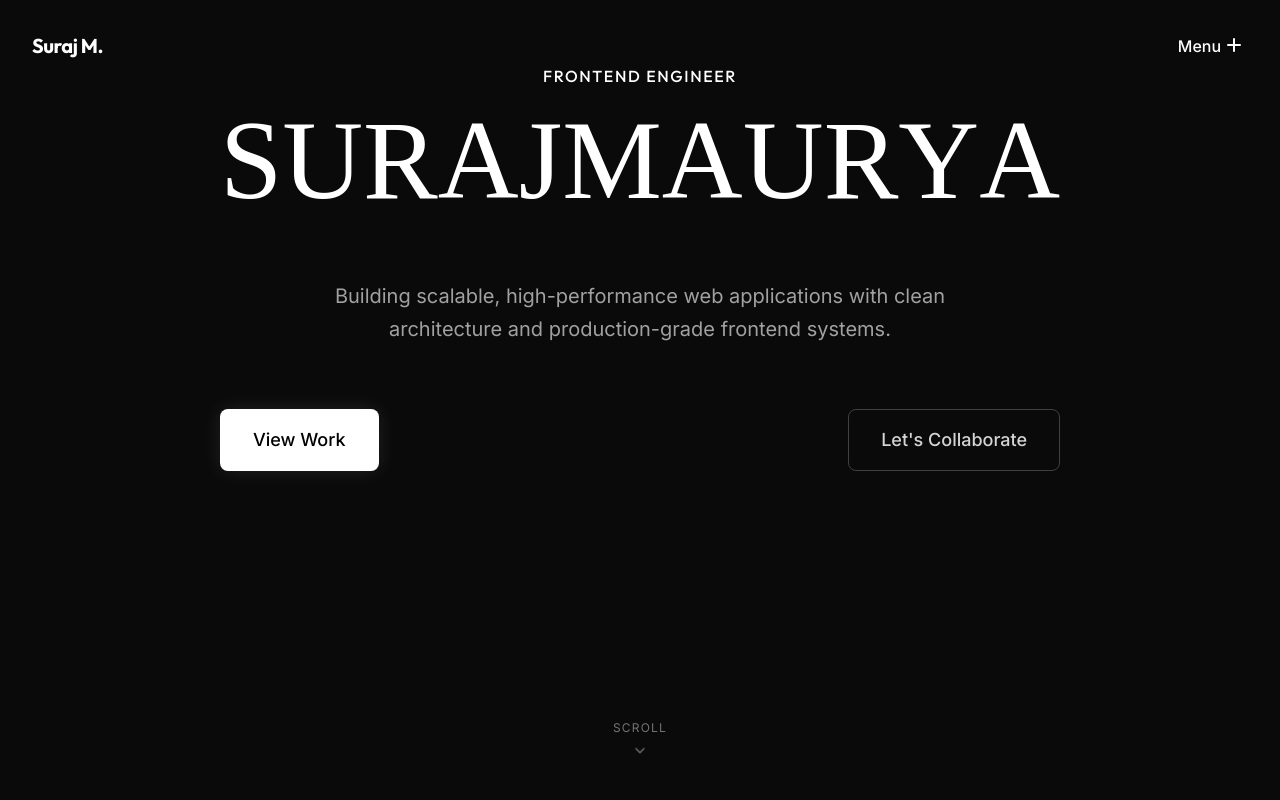
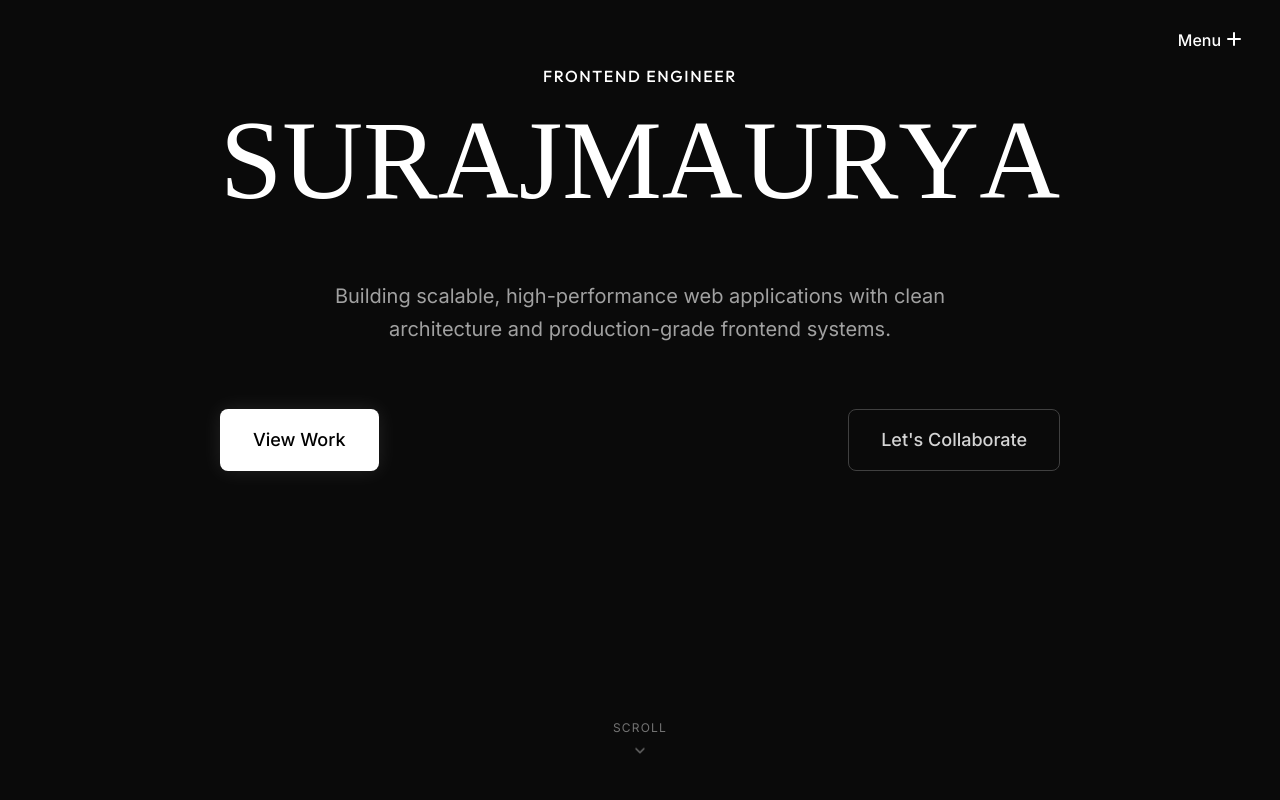
Before and after one commit to Surajmaurya1/Portfolio, a Next.js app: page / in a window 1280 px wide. Shown: the top 800 px of the page. Built offline with nearby package versions, Linux system fonts and the light colour scheme; a web font is replaced by a local one.

Commit message:
feat: add StaggeredMenu component with customizable props and GSAP animations for interactive navigation.

```diff
--- a/components/StaggeredMenu.tsx
+++ b/components/StaggeredMenu.tsx
@@ -431,7 +431,7 @@ export const StaggeredMenu: React.FC<StaggeredMenuProps> = ({
             )}
             {!logoUrl && (
               <span className="text-xl font-bold tracking-tight text-white font-display hover:opacity-80 transition-opacity">
-                Suraj M.
+
               </span>
             )}
           </div>
```
